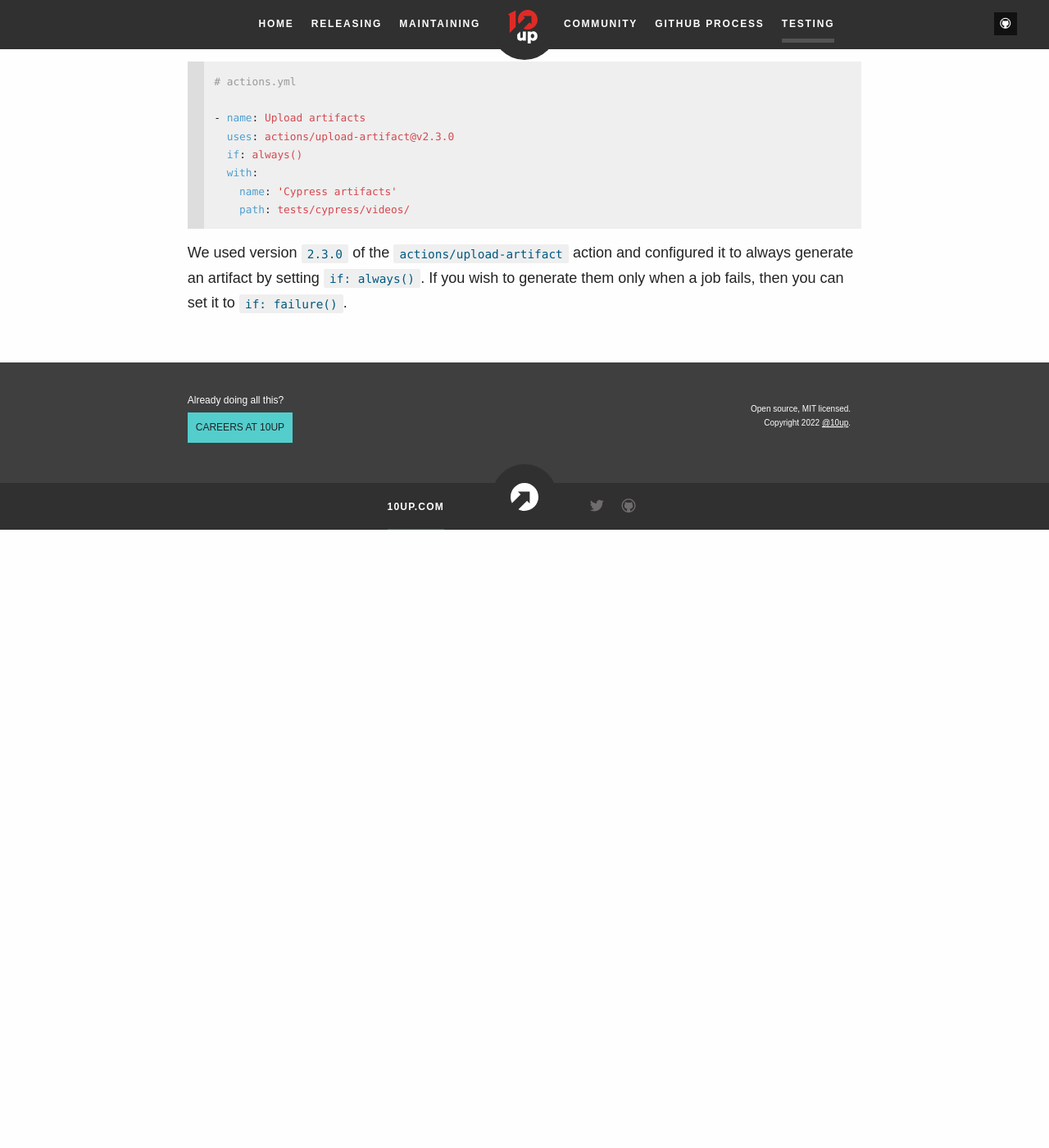
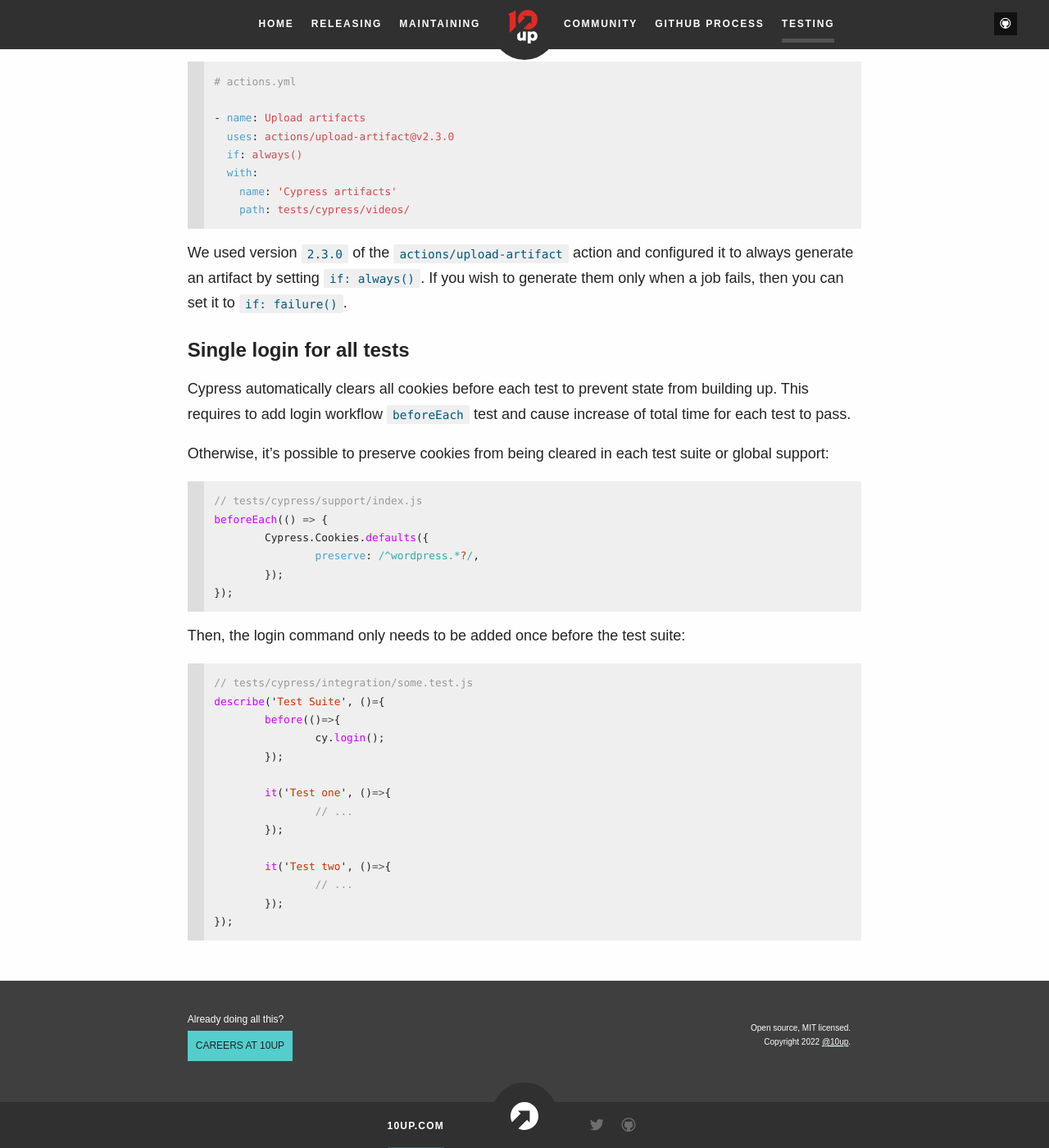
Before and after one commit to 10up/Open-Source-Best-Practices, a Jekyll site: the page built from testing.md, in a window 1280 px wide and 1400 px high, scrolled down 2337 px. Shown: the whole window at 82% size. Built offline with Jekyll 4.4.1, drawn with Linux system fonts in a browser that asks for light colours; some web fonts are replaced; before the commit the page ends 2983 px from its top, so only the background shows below that.

Commit message:
Single login

````diff
--- a/_includes/markdown/Testing.md
+++ b/_includes/markdown/Testing.md
@@ -71,3 +71,37 @@ The simplest configuration is as follows:
 ```
 
 We used version `2.3.0` of the `actions/upload-artifact` action and configured it to always generate an artifact by setting `if: always()`. If you wish to generate them only when a job fails, then you can set it to `if: failure()`.
+
+### Single login for all tests
+
+Cypress automatically clears all cookies before each test to prevent state from building up. This requires to add login workflow `beforeEach` test and cause increase of total time for each test to pass.
+
+Otherwise, it's possible to preserve cookies from being cleared in each test suite or global support:
+
+```javascript
+// tests/cypress/support/index.js
+beforeEach(() => {
+	Cypress.Cookies.defaults({
+		preserve: /^wordpress.*?/,
+	});
+});
+```
+
+Then, the login command only needs to be added once before the test suite:
+
+```javascript
+// tests/cypress/integration/some.test.js
+describe('Test Suite', ()={
+	before(()=>{
+		cy.login();
+	});
+
+	it('Test one', ()=>{
+		// ...
+	});
+
+	it('Test two', ()=>{
+		// ...
+	});
+});
+```
````
